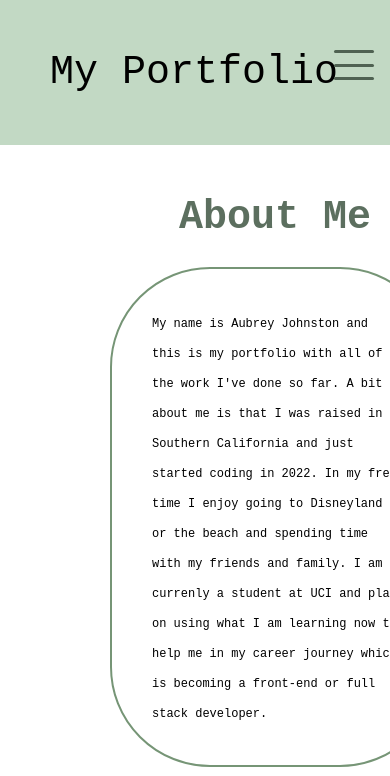
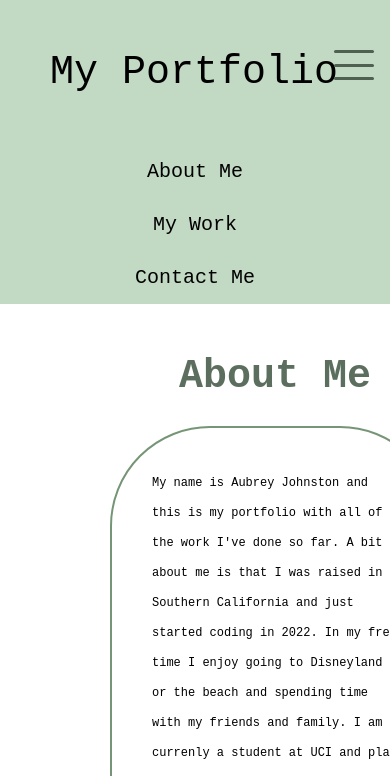
Before and after one commit to aubreyj11/professional-portfolio, a plain HTML site: page index.html in a window 390 px wide. Both pictures are taken after a click on the link 354 px from the left and 65 px from the top of the page. Shown: the top 776 px of the page. Drawn offline with Linux system fonts and the light colour scheme; grey boxes are pictures that could not be loaded.

Commit message:
Fixed bugs

```diff
--- a/assets/style.css
+++ b/assets/style.css
@@ -283,6 +283,7 @@ hr {
     ul {
         flex-direction: column;
         width: 100%;
+        display: none;
     }
 
     .toggle-button {
@@ -292,7 +293,7 @@ hr {
 
     li {
         /* padding: 10px; */
-        display: none;
+        /* display: none; */
         width: 100%;
         text-align: center;
         font-size: 20px;
@@ -306,7 +307,7 @@ hr {
         width: 100%;
     }
 
-    .li.active {
+    ul.active {
         display: flex;
     }
 
--- a/index.html
+++ b/index.html
@@ -4,7 +4,7 @@
     <meta charset="UTF-8">
     <meta http-equiv="X-UA-Compatible" content="IE=edge">
     <meta name="viewport" content="width=device-width, initial-scale=1.0">
-    <link rel="stylesheet" href="/assets/style.css">
+    <link rel="stylesheet" type="text/css" href="assets/style.css">
     <title>Aubrey's Portfolio</title>
 </head>
 <body>
--- a/script.js
+++ b/script.js
@@ -1,6 +1,6 @@
 const toggleButton = document.getElementsByClassName('toggle-button')[0]
-const li = document.getElementsByClassName('li')[0]
+const ul = document.getElementsByTagName('ul')[0]
 
 toggleButton.addEventListener('click', () => {
-    li.classList.toggle('active')
+    ul.classList.toggle('active')
 })
```
